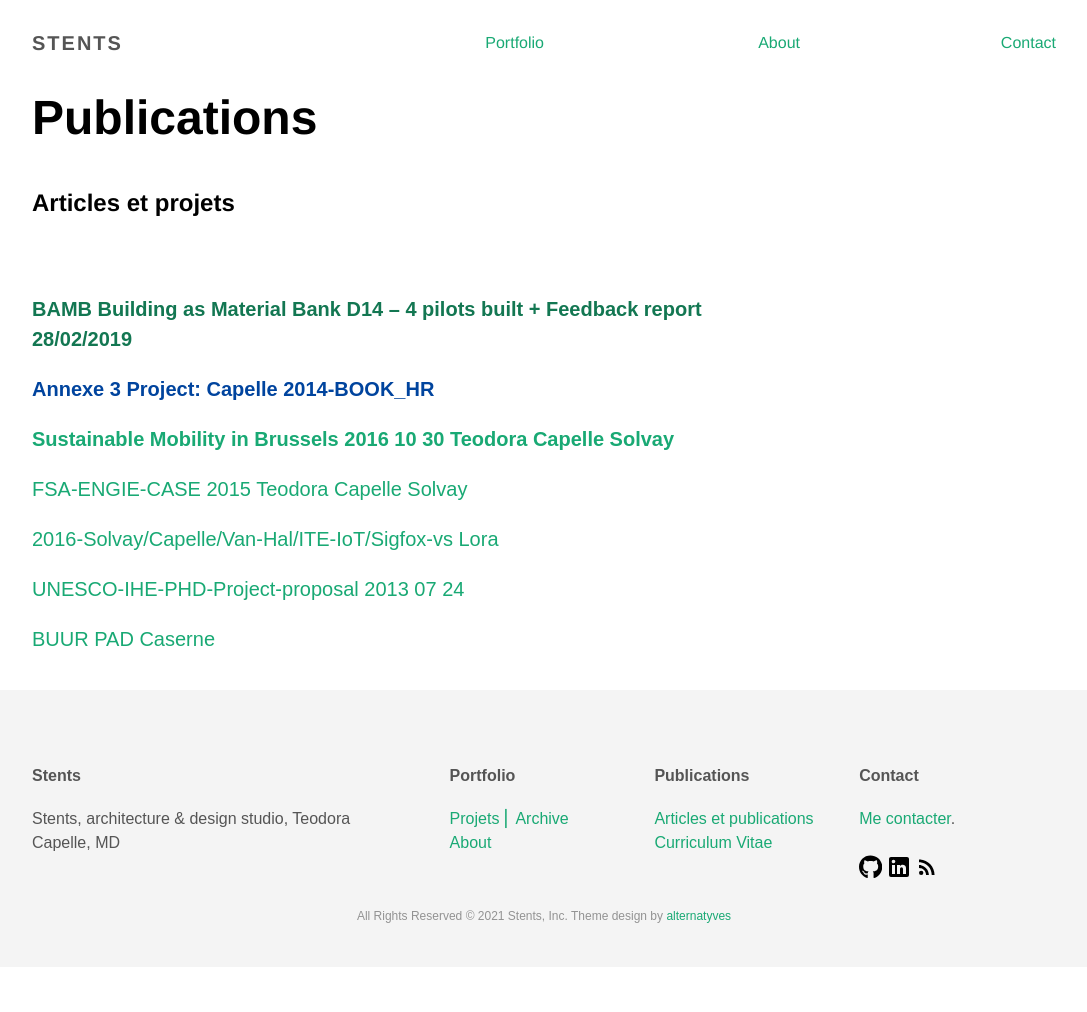
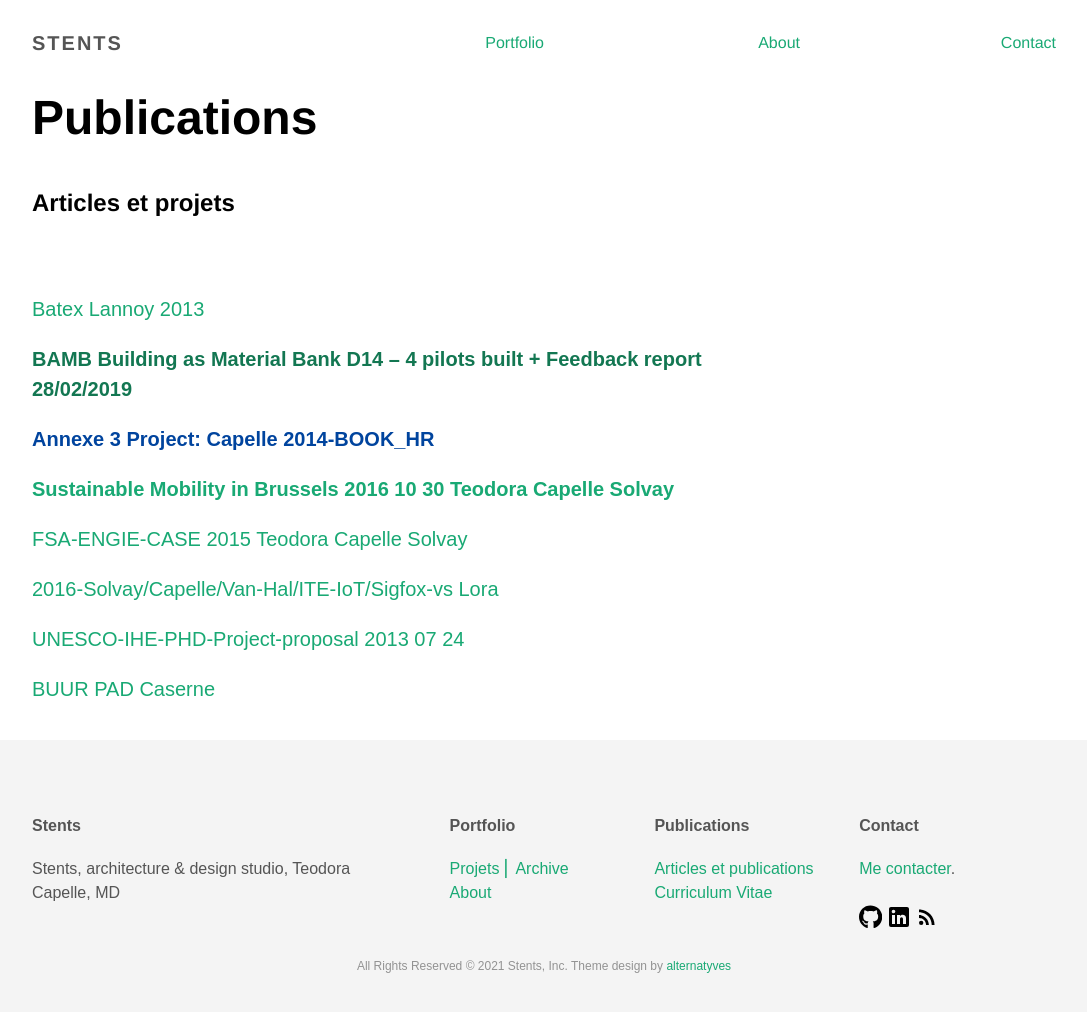
Before and after one commit to YJPL/stents, a Jekyll site: the page built from _pages/publications.md, in a window 1280 px wide and 1017 px high. Shown: the top 1012 px of the window, without its empty margins (96-1183 px from the left). Built offline with Jekyll 4.4.1, drawn with Linux system fonts in a browser that asks for light colours; nearby versions of some CDN libraries; library files that are not in the unit come from our copies.

Commit message:
Add link to batex

```diff
--- a/_pages/publications.md
+++ b/_pages/publications.md
@@ -5,6 +5,9 @@ layout: page
 permalink: /publications/
 hero: Publications
 ---
+
+[Batex Lannoy 2013](/documents/BATEX_DESCRIPTIF-TECHNIQUE.pdf)
+
 
 [BAMB Building as Material Bank D14 – 4 pilots built + Feedback report 28/02/2019](/documents/20190228-BE-BAMB-D14-3.pdf){: .b .dark-green .hover-green}
 
```
